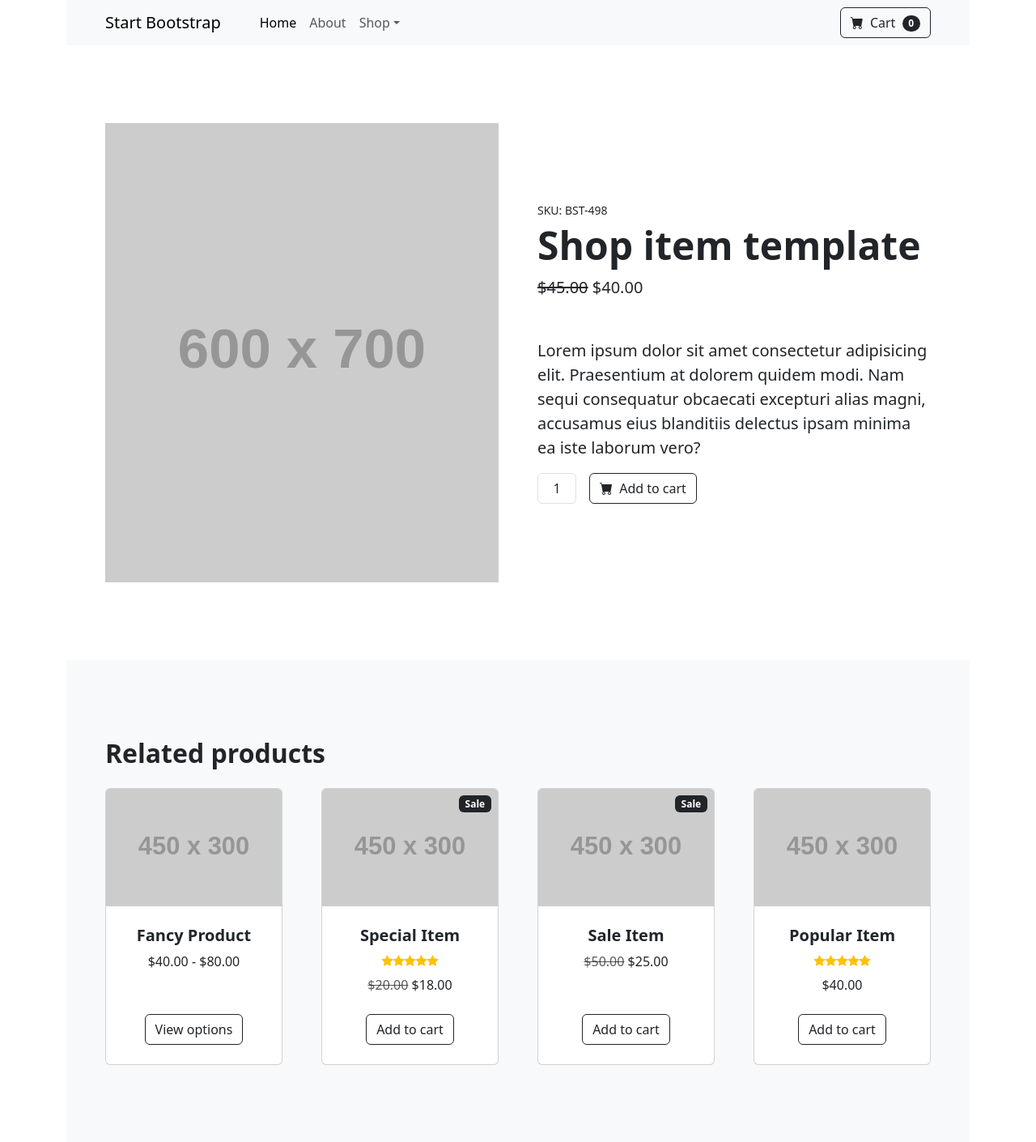
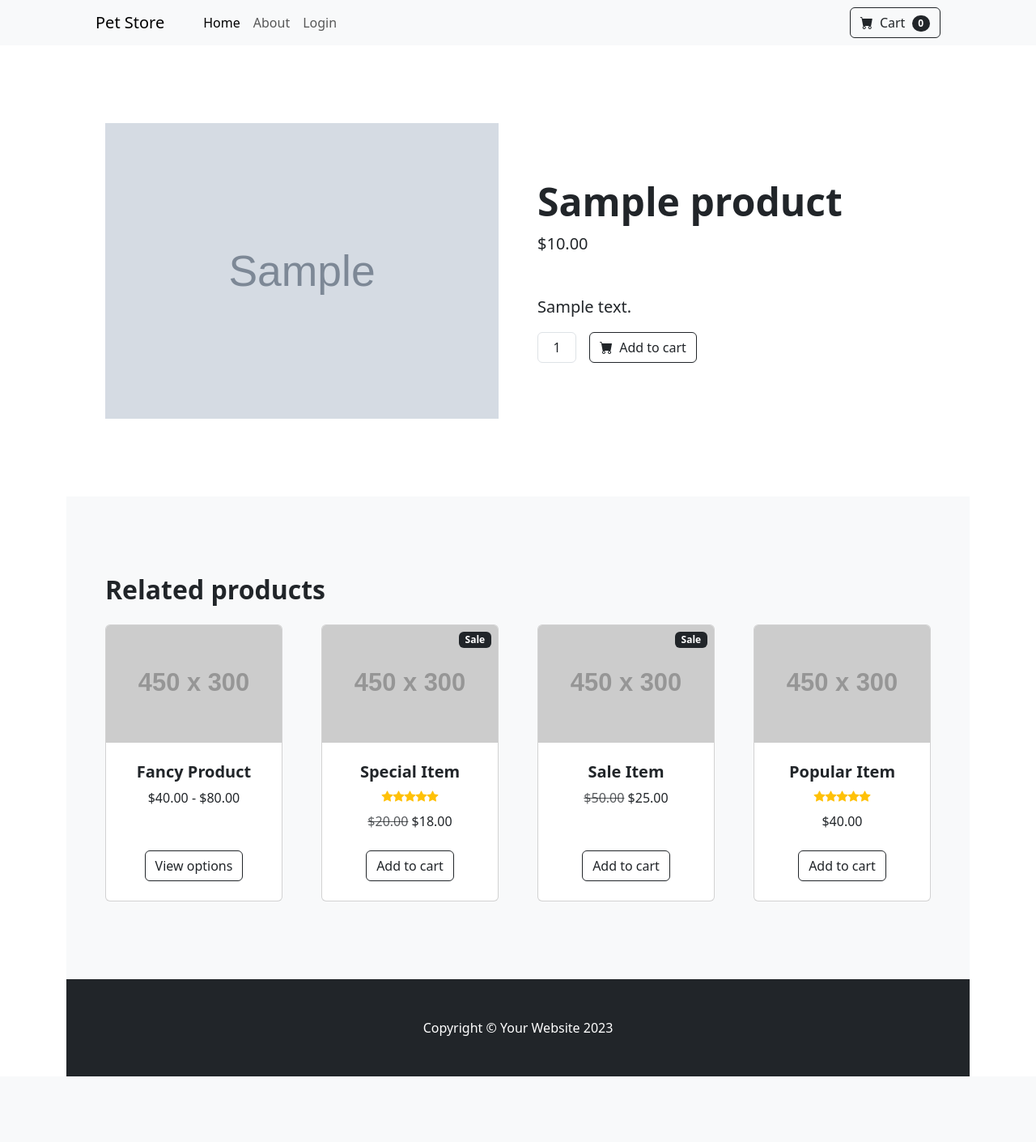
Before and after one commit to pawannane/ecommerce-django, a Django app: template petStore/templates/product.html in a window 1280 px wide. Shown: the top 1410 px of the page at 81% size. After the commit the page ends 1329 px from the top, so only its background shows below. Run offline with Django 5.2, Linux system fonts and the light colour scheme; the template is opened without the code that fills it: values that come from a table or form of the project are taken from there, others are empty; tables that the repository leaves empty hold one stand-in row (values such as "Sample post"); grey boxes marked "Sample" are stand-in pictures; grey boxes labelled with a size stand in for pictures from a placeholder-image service; some libraries are stand-ins or nearby versions.

Commit message:
added product page

```diff
--- a/petStore/templates/base.html
+++ b/petStore/templates/base.html
@@ -16,6 +16,35 @@
         <link rel="icon" type="image/x-icon" href="assets/favicon.ico" />
     </head>
     <body>
+        <!-- Navigation-->
+        <nav class="navbar navbar-expand-lg navbar-light bg-light">
+            {% csrf_token %}
+            <div class="container px-4 px-lg-5">
+                <a class="navbar-brand" href="{% url "home" %}">Pet Store</a>
+                <button class="navbar-toggler" type="button" data-bs-toggle="collapse" data-bs-target="#navbarSupportedContent" aria-controls="navbarSupportedContent" aria-expanded="false" aria-label="Toggle navigation"><span class="navbar-toggler-icon"></span></button>
+                <div class="collapse navbar-collapse" id="navbarSupportedContent">
+                    <ul class="navbar-nav me-auto mb-2 mb-lg-0 ms-lg-4">
+                        <li class="nav-item"><a class="nav-link active" aria-current="page" href="{% url "home" %}">Home</a></li>
+                        <li class="nav-item"><a class="nav-link" href="#!">About</a></li>
+
+                        <li class="nav-item">
+                            {% if user.is_authenticated %}
+                            <a class="nav-link" href="{% url 'logout' %}">Logout</a>
+                            {% else %}
+                            <a class="nav-link" href="/login">Login</a>
+                            {% endif %}
+                        </li>
+                    </ul>
+                    <form class="d-flex">
+                        <button class="btn btn-outline-dark" type="submit">
+                            <i class="bi-cart-fill me-1"></i>
+                            Cart
+                            <span class="badge bg-dark text-white ms-1 rounded-pill">0</span>
+                        </button>
+                    </form>
+                </div>
+            </div>
+        </nav>
         <div class="container">
             {% block content %}
 
--- a/petStore/templates/product.html
+++ b/petStore/templates/product.html
@@ -1,47 +1,17 @@
 {% extends "base.html" %}
 {% block content %}
-<!-- Navigation-->
-        <nav class="navbar navbar-expand-lg navbar-light bg-light">
-            <div class="container px-4 px-lg-5">
-                <a class="navbar-brand" href="#!">Start Bootstrap</a>
-                <button class="navbar-toggler" type="button" data-bs-toggle="collapse" data-bs-target="#navbarSupportedContent" aria-controls="navbarSupportedContent" aria-expanded="false" aria-label="Toggle navigation"><span class="navbar-toggler-icon"></span></button>
-                <div class="collapse navbar-collapse" id="navbarSupportedContent">
-                    <ul class="navbar-nav me-auto mb-2 mb-lg-0 ms-lg-4">
-                        <li class="nav-item"><a class="nav-link active" aria-current="page" href="#!">Home</a></li>
-                        <li class="nav-item"><a class="nav-link" href="#!">About</a></li>
-                        <li class="nav-item dropdown">
-                            <a class="nav-link dropdown-toggle" id="navbarDropdown" href="#" role="button" data-bs-toggle="dropdown" aria-expanded="false">Shop</a>
-                            <ul class="dropdown-menu" aria-labelledby="navbarDropdown">
-                                <li><a class="dropdown-item" href="#!">All Products</a></li>
-                                <li><hr class="dropdown-divider" /></li>
-                                <li><a class="dropdown-item" href="#!">Popular Items</a></li>
-                                <li><a class="dropdown-item" href="#!">New Arrivals</a></li>
-                            </ul>
-                        </li>
-                    </ul>
-                    <form class="d-flex">
-                        <button class="btn btn-outline-dark" type="submit">
-                            <i class="bi-cart-fill me-1"></i>
-                            Cart
-                            <span class="badge bg-dark text-white ms-1 rounded-pill">0</span>
-                        </button>
-                    </form>
-                </div>
-            </div>
-        </nav>
         <!-- Product section-->
         <section class="py-5">
             <div class="container px-4 px-lg-5 my-5">
                 <div class="row gx-4 gx-lg-5 align-items-center">
-                    <div class="col-md-6"><img class="card-img-top mb-5 mb-md-0" src="https://dummyimage.com/600x700/dee2e6/6c757d.jpg" alt="..." /></div>
+                    <div class="col-md-6"><img class="card-img-top mb-5 mb-md-0" src="{{ product.image.url }}" alt="..." /></div>
                     <div class="col-md-6">
-                        <div class="small mb-1">SKU: BST-498</div>
-                        <h1 class="display-5 fw-bolder">Shop item template</h1>
+                        <h1 class="display-5 fw-bolder">{{ product.name }}</h1>
                         <div class="fs-5 mb-5">
-                            <span class="text-decoration-line-through">$45.00</span>
-                            <span>$40.00</span>
+                            {% comment %} <span class="text-decoration-line-through">${{ product.price }}</span> {% endcomment %}
+                            <span>${{ product.price }}</span>
                         </div>
-                        <p class="lead">Lorem ipsum dolor sit amet consectetur adipisicing elit. Praesentium at dolorem quidem modi. Nam sequi consequatur obcaecati excepturi alias magni, accusamus eius blanditiis delectus ipsam minima ea iste laborum vero?</p>
+                        <p class="lead">{{ product.description }}</p>
                         <div class="d-flex">
                             <input class="form-control text-center me-3" id="inputQuantity" type="num" value="1" style="max-width: 3rem" />
                             <button class="btn btn-outline-dark flex-shrink-0" type="button">
--- a/petStore/urls.py
+++ b/petStore/urls.py
@@ -4,7 +4,7 @@ from .views import *
 
 urlpatterns = [
     path('', home, name='home'),
-    path('product/', product, name='product'),
+    path('product/<int:id>/', product, name='product'),
     path('login/', login_user, name='login'),
     path('register/', register_user, name='register'),
     path('logout/', logout_user, name="logout"),
--- a/petStore/views.py
+++ b/petStore/views.py
@@ -8,8 +8,9 @@ def home(request):
     products = Product.objects.all()
     return render(request, 'index.html', {'products': products})
 
-def product(request):
-    return render(request, 'product.html')
+def product(request, id):
+    product = Product.objects.get(id=id)
+    return render(request, 'product.html', {'product': product})
 
 def login_user(request):
     if request.method == "POST":
```
Also changed, not shown: petStore/templates/index.html (+1 -31 lines).
